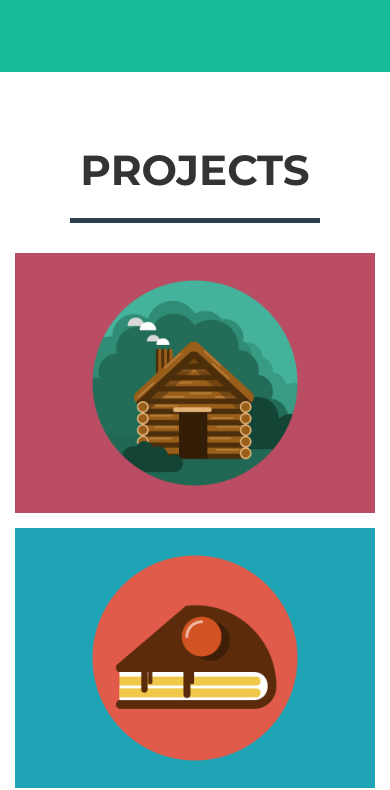
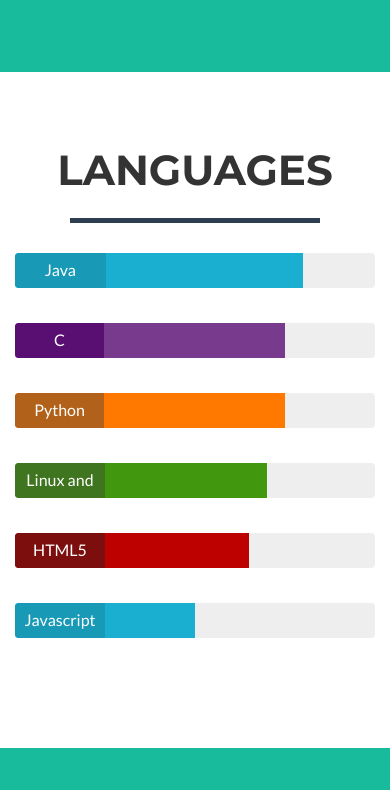
Before and after one commit to ravibanks54/ravibanks54.github.io, a website: page index.html in a window 390 px wide. Shown: the part 5220-6010 px from the top of the page. Drawn offline with nearby package versions, Linux system fonts and the light colour scheme.

Commit message:
Added language proficiencies and progress bar styling

```diff
--- a/css/freelancer.css
+++ b/css/freelancer.css
@@ -519,9 +519,6 @@ fieldset[disabled] .btn-success.active {
   padding-top: 90px;
   overflow: hidden; /* Clear floats */
 }
- .featurette-image {
-  margin-top: −120px; /* Vertically center image with the text */
-}
  .featurette-heading {
   font-size: 50px;
   font-weight: 300;
@@ -534,3 +531,49 @@ fieldset[disabled] .btn-success.active {
  .featurette-image.pull-right {
   margin-left: 40px;
 }
+.progress {
+  height: 35px;
+  background-color: #eee;
+  border-radius: 4px;
+  -webkit-box-shadow: none;
+  box-shadow: none;
+  line-height: 32px;
+  margin-bottom: 35px;
+}
+.progress-bar {
+  font-size: 16px;
+  line-height: 34px;
+  -webkit-box-shadow: none;
+  box-shadow: none;
+  font-weight:500;
+}
+.progress-bar-success {
+  background-color: #189AB7;
+}
+.progress-bar-warning {
+  background-color: #1AAFD0;
+}
+.progress-bar.progress-bar-success1 {
+  background: #580F71;
+}
+.progress-bar.progress-bar-warning1 {
+  background: #773A8C;
+}
+.progress-bar.progress-bar-success2 {
+  background: #B16119;
+}
+.progress-bar.progress-bar-warning2 {
+  background: #ff7900;
+}
+.progress-bar.progress-bar-success3 {
+  background: #3F751F;
+}
+.progress-bar.progress-bar-warning3 {
+  background: #41980E;
+}
+.progress-bar.progress-bar-success4 {
+  background: #7D0E0E;
+}
+.progress-bar.progress-bar-warning4 {
+  background: #BD0000;
+}
--- a/index.html
+++ b/index.html
@@ -55,6 +55,9 @@
                     </li>
                     <li class="page-scroll">
                         <a href="#experience">Experience</a>
+                    </li>
+                    <li class="page-scroll">
+                        <a href="#languages">Languages</a>
                     </li>
                     <li class="page-scroll">
                         <a href="#portfolio">Projects</a>
@@ -157,13 +160,71 @@
         </div>
     </section>
 
+    <!-- Languages Section -->
+    <section id="languages">
+        <div class="container">
+            <div class="row">
+                <div class="col-lg-12 text-center">
+                    <h2>Languages</h2>
+                    <hr class="star-primary">
+                </div>
+            </div>
+            <div class="row">
+                <div class="col-md-12">
+                    <div class="progress">
+                        <div class="progress-bar progress-bar-warning" style="width: 80%">
+                            <div class="progress-bar progress-bar-success" style="width: 31.5%">
+                                Java
+                            </div>
+                        </div>
+                    </div>
+                    <div class="progress">
+                        <div class="progress-bar progress-bar-warning1" style="width: 75%">
+                            <div class="progress-bar progress-bar-success1" style="width: 33%">
+                                C
+                            </div>
+                        </div>
+                    </div>
+                    <div class="progress">
+                        <div class="progress-bar progress-bar-warning2" style="width: 75%">
+                            <div class="progress-bar progress-bar-success2" style="width: 33%">
+                                Python
+                            </div>
+                        </div>
+                    </div>
+                    <div class="progress">
+                        <div class="progress-bar progress-bar-warning3" style="width: 70%">
+                            <div class="progress-bar progress-bar-success3" style="width: 35.7%">
+                                Linux and Bash
+                            </div>
+                        </div>
+                    </div>
+                    <div class="progress">
+                        <div class="progress-bar progress-bar-warning4" style="width: 65%">
+                            <div class="progress-bar progress-bar-success4" style="width: 38.4%">
+                                HTML5
+                            </div>
+                        </div>
+                    </div>
+                    <div class="progress">
+                        <div class="progress-bar progress-bar-warning" style="width: 50%">
+                            <div class="progress-bar progress-bar-success" style="width: 50%">
+                                Javascript
+                            </div>
+                        </div>
+                    </div>
+                </div>
+            </div>
+        </div>
+    </section>
+
     <!-- Portfolio Grid Section -->
-    <section id="portfolio">
+    <section class="success" id="portfolio">
         <div class="container">
             <div class="row">
                 <div class="col-lg-12 text-center">
                     <h2>Projects</h2>
-                    <hr class="star-primary">
+                    <hr class="star-light">
                 </div>
             </div>
             <div class="row">
```
